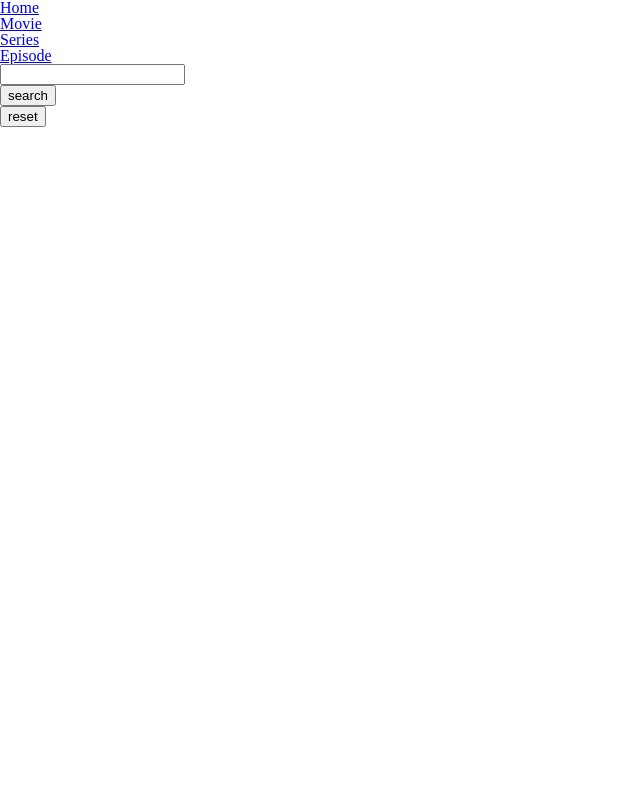
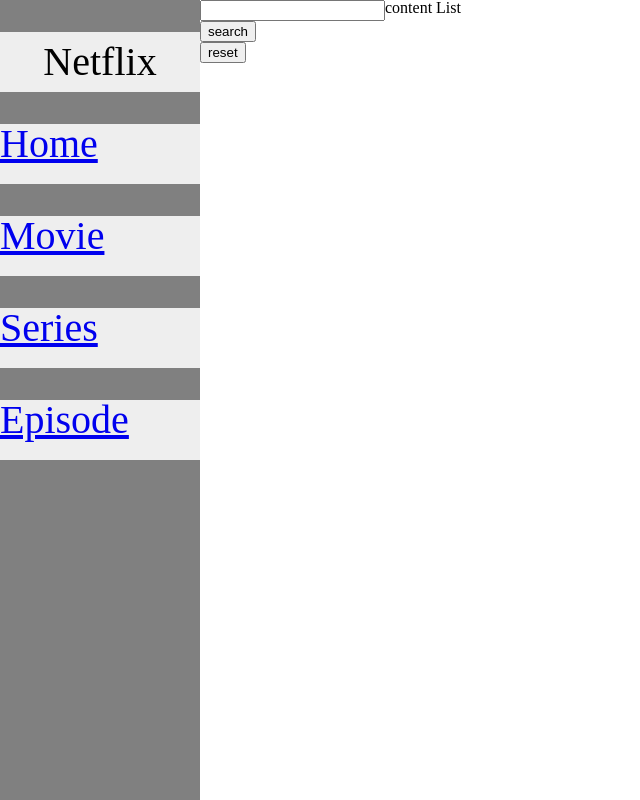
Before and after one commit to MinwooP/movie_search_by_nextjs, a Next.js app: page /movie in a window 1280 px wide. Shown: the whole page, without its empty margins (0-640 px from the left). Built offline with nearby package versions, Linux system fonts and the light colour scheme.

Commit message:
feat: Navbar css 설정

```diff
--- a/src/app/layout.tsx
+++ b/src/app/layout.tsx
@@ -1,21 +1,20 @@
-import { NavBar } from '@/components'
-import './globals.css'
-import type { Metadata } from 'next'
+import { NavBar } from "@/components";
+import "./globals.css";
+import styles from "./styles.module.css";
+import type { Metadata } from "next";
 
 export const metadata: Metadata = {
-  title: 'Create Next App',
-  description: 'Generated by create next app',
-}
+  title: "Create Next App",
+  description: "Generated by create next app",
+};
 
-export default function RootLayout({
-  children,
-}: {
-  children: React.ReactNode
-}) {
+export default function RootLayout({ children }: { children: React.ReactNode }) {
   return (
     <html>
-      <NavBar/>
-      <body>{children}</body>
+      <body className={styles.container}>
+        <NavBar />
+        {children}
+      </body>
     </html>
-  )
+  );
 }
--- a/src/app/movie/page.tsx
+++ b/src/app/movie/page.tsx
@@ -1,13 +1,13 @@
-//
-
-import SearchBar from "@/components/SearchBar";
-
 // 이 폴더 내 loading.ts 만들기 => 무비 리스트들이 불러와질 때 이에 대한 로딩 처리 ?
 
-export default function Movie(){
+import { ContentList, SearchBar } from "@/components";
 
+export default function Movie() {
   return (
-    <SearchBar/>
+    <>
+      <SearchBar />
+      <ContentList type="movie"/>
+    </>
     // ContentList => movie List를 넣을 수 있는 컴포넌트 => 이에 대한 로딩 처리는 suspense로?
-  )
+  );
 }
--- a/src/app/page.tsx
+++ b/src/app/page.tsx
@@ -1,5 +1,5 @@
 export default function Home() {
   return (
-    <h1>home 화면</h1>
+    <h1>home 화면 - 영화를 검색해보세요</h1>
   )
 }
--- /dev/null
+++ b/src/app/styles.module.css
@@ -0,0 +1,5 @@
+.container {
+  display: flex;
+  width: 100vw;
+  height: 100vh;
+}
--- a/src/components/ContentList/index.tsx
+++ b/src/components/ContentList/index.tsx
@@ -1,4 +1,4 @@
-"use Client";
+"use client";
 
 import { useSearchParams } from "next/navigation"
 
@@ -7,16 +7,12 @@
   // 이 keyword에 해당하는 단어와 현재 카테고리 type에 맞는 content 목록을 불러와서 이를 렌더링해준다.
   // baseurl/?apikey=~&s=키워드&type=movie&page=1 로 호출
 
-export default function ContentList() {
+export default function ContentList({type}: {type: string}) {
   const searchParams = useSearchParams(); // 바뀔 때마다 자동으로 업데이트 ?
   const keyword = searchParams.get('keyword'); // undefined or avengers
 
 
-
   return (
     <div>content List</div>
-
-
-
   )
 }
--- a/src/components/NavBar/index.tsx
+++ b/src/components/NavBar/index.tsx
@@ -1,44 +1,43 @@
 import Link from "next/link";
+import styles from "./styles.module.css";
 
 // 각 카테고리 클릭 시, url만 변경해주면 되니까 server-component로 사용해도 될 듯 => SSG
-// CSS 한 다음, 특정 div가 선택되었을 때, 해당 카테고리 div 색깔 변경해주기  => onFocus로 가능 ?
-
+// CSS 한 다음, 특정 div가 선택되었을 때, 해당 카테고리 div 색깔 변경해주기 => active 클래스 검사
 
 const categories = [
   {
-    name: 'Home',
-    path: '/'
+    name: "Home",
+    path: "/",
   },
   {
-    name: 'Movie',
-    path: '/movie'
+    name: "Movie",
+    path: "/movie",
   },
   {
-    name: 'Series',
-    path: '/series'
+    name: "Series",
+    path: "/series",
   },
   {
-    name: 'Episode',
-    path: '/episode'
+    name: "Episode",
+    path: "/episode",
   },
-]
-
+];
 
 export default function NavBar() {
   return (
-    <div>
-      <div>
-        <Link href="/">Home</Link>
+    <div className={styles.navContainer}>
+      <div className={styles.title}>
+        Netflix
       </div>
-      <div>
-        <Link href="/movie">Movie</Link>
-      </div>
-      <div>
-        <Link href="/series">Series</Link>
-      </div>
-      <div>
-        <Link href="/episode">Episode</Link>
-      </div>
+
+
+      {categories.map((route) => {
+        return (
+          <div className={styles.linkItem} key={route.path}>
+            <Link href={route.path}>{route.name}</Link>
+          </div>
+        );
+      })}
     </div>
   );
 }
--- /dev/null
+++ b/src/components/NavBar/styles.module.css
@@ -0,0 +1,26 @@
+.navContainer{
+  display: flex;
+  flex-direction: column;
+  justify-content: start;
+
+  width: 200px;
+  background-color: grey;
+}
+
+
+.title{
+  width: 100%;
+  height: 60px;
+  margin-top: 32px;
+  background-color: #EEEEEE;
+  font-size: 40px;
+  line-height: 60px;
+  text-align: center;
+}
+
+.linkItem {
+  font-size: 40px;
+  height: 60px;
+  margin-top: 32px;
+  background-color: #EEEEEE;
+}
--- a/src/components/SearchBar/index.tsx
+++ b/src/components/SearchBar/index.tsx
@@ -1,6 +1,6 @@
 "use client";
 
-import { usePathname, useRouter, useSearchParams } from "next/navigation";
+import { usePathname, useRouter } from "next/navigation";
 import { ChangeEvent, KeyboardEvent, useState } from "react";
 
 // 각 /movie, /series, /episode 폴더 내 page.js에서 사용할 컴포넌트
@@ -16,7 +16,8 @@
   const onChangeInput = (e: ChangeEvent<HTMLInputElement>) => {
     // 키워드 입력 시마다 state업데이트 시켜줌
     const { value } = e.target;
-    setKeyword(value.trim()); // 앞뒤 공백 제거
+    setKeyword(value);
+    console.log(value);
   };
 
   const onClickReset = () => {
@@ -28,6 +29,7 @@
     // keyword state를 쿼리 스트링에 추가하는 함수
     // keyword가 특정 단어이면 쿼리스트링에 추가하기
     // keyword가 ""이면 쿼리스트링에서 없애기
+    setKeyword(keyword.trim()); // 앞뒤 공백 제거
     if (keyword) {
       router.push(`${pathname}?keyword=${keyword}`);
     } else {
@@ -36,10 +38,10 @@
   };
 
   const onKeyDownEnter = (e: KeyboardEvent<HTMLInputElement>) => {
-    if(e.key === 'Enter'){
+    if (e.key === "Enter") {
       onClickSearch();
     }
-  }
+  };
 
   return (
     <div>
--- a/src/components/index.ts
+++ b/src/components/index.ts
@@ -1,2 +1,3 @@
-export { default as NavBar } from '../components/NavBar';
-// export { default as SearchBar } from '../components/SearchBar';
+export { default as NavBar } from "../components/NavBar";
+export { default as SearchBar } from "../components/SearchBar";
+export { default as ContentList } from "../components/ContentList";
```
Also changed, not shown: src/app/episode/page.tsx (+10 -0 lines), src/app/series/page.tsx (+10 -0 lines), src/components/ContentList/styles.module.css (added).
